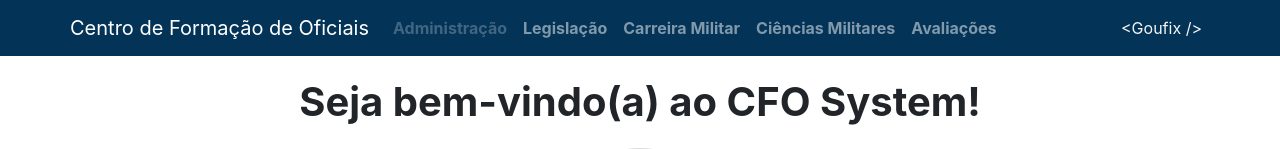
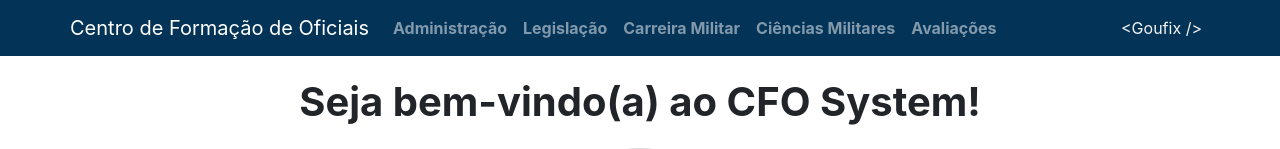
Before and after one commit to Goufix/cfo-system, a React (Create React App) app: page / in a window 1280 px wide. Shown: the top 149 px of the page. Built offline with nearby package versions, Linux system fonts and the light colour scheme; grey boxes are pictures that could not be loaded; a web font is replaced by a local one.

Commit message:
Adds a new page

```diff
--- a/src/App.tsx
+++ b/src/App.tsx
@@ -27,7 +27,7 @@ function App() {
         />
         <GoalPresenter
           title="ADMINISTRAÇÃO"
-          sheetKey=""
+          sheetKey="19hyjzv9wJTh-BoFfrLcBn3jPkSu6yrPEtDXeA6XILd8"
           path="/administration"
         />
         <GoalPresenter
--- a/src/components/NavBar/index.tsx
+++ b/src/components/NavBar/index.tsx
@@ -13,7 +13,7 @@ export function NavigationBar() {
         <Navbar.Toggle aria-controls="basic-navbar-nav" />
         <Navbar.Brand>Centro de Formação de Oficiais</Navbar.Brand>
         <Nav className="mr-auto">
-          <Nav.Link to="/administration" disabled as={Link}>
+          <Nav.Link to="/administration" as={Link}>
             <strong>Administração</strong>
           </Nav.Link>
           <Nav.Link to="/legislation" as={Link}>
```
